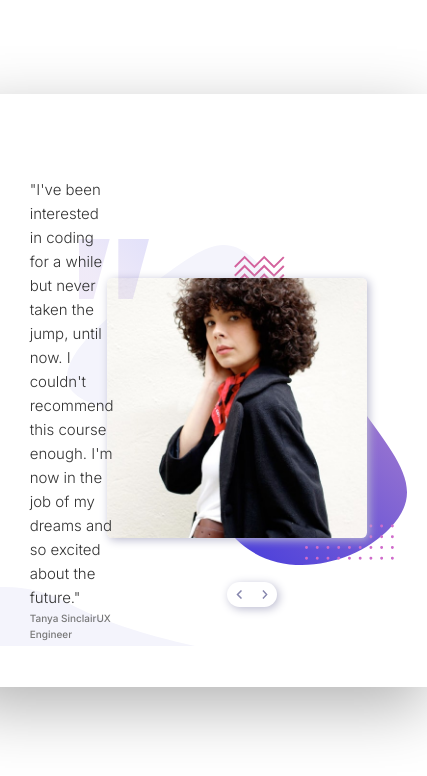
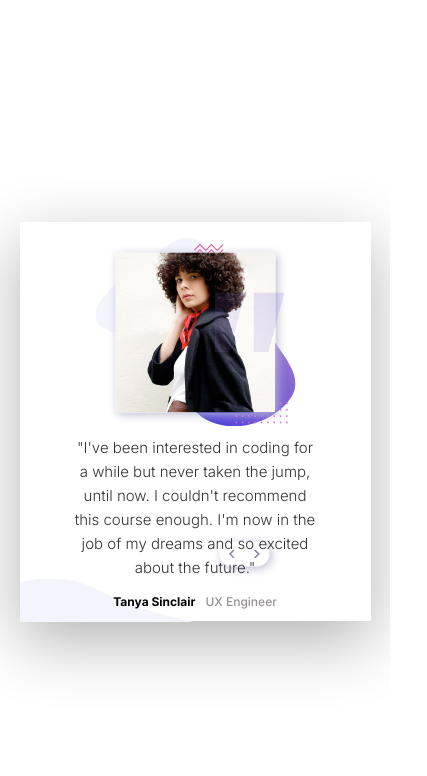
Before and after one commit to BradFabian/testimonialslider, a plain HTML site: page index.html in a window 390 px wide. Shown: the whole page, 427 px wide, since content can reach past the window. Drawn offline with Linux system fonts and the light colour scheme.

Commit message:
restructured the contianer and carousel divs

```diff
--- a/css/styles.css
+++ b/css/styles.css
@@ -55,10 +55,21 @@ The designs were created to the following widths:
 }
 
 html {
-  box-sizing: border-box;
   font-size: 62.5%;
 }
 body {
+  box-sizing: border-box;
+}
+
+a,
+button {
+  text-decoration: none;
+  cursor: pointer;
+  background-color: white;
+  border: none;
+}
+
+.container {
   font-family: "Inter", sans-serif;
   font-weight: 400;
   line-height: 1.6;
@@ -71,34 +82,28 @@ body {
   background-size: cover;
   background-repeat: no-repeat;
   min-height: 100vh;
-  display: flex;
-  justify-content: center;
-  align-items: center;
-  flex-direction: row;
-}
-
-a,
-button {
-  text-decoration: none;
-  cursor: pointer;
-  background-color: white;
-  border: none;
-}
-
-.container {
-  position: absolute;
+  width: 100%;
 }
 
 .carousel {
   box-shadow: var(--shadow-dark);
   margin: 0 auto;
+  width: 800px;
   max-width: 800px;
+  display: flex;
+  justify-content: center;
+  position: absolute;
+
+  top: 50%;
+  left: 50%;
+  transform: translate(-50%, -50%);
 }
 
-.carousel__testimonial {
+.carousel__testimonial__one,
+.carousel__testimonial__two {
   display: none;
   flex-direction: row;
-  max-width: 1448px;
+
   height: 70%;
   justify-content: center;
   align-items: center;
@@ -135,14 +140,29 @@ button {
   font-weight: 300;
   color: #333;
 }
+
+.carousel__content__name {
+  margin-top: 1em;
+  font-size: 1.2rem;
+  color: rgb(150, 146, 146);
+}
+
+.carousel__content__name span {
+  font-weight: 700;
+  margin-right: 10px;
+  color: black;
+}
+
 .carousel-actions {
-  position: relative;
+  z-index: 10;
+  position: absolute;
+  width: 50px;
   max-width: 50px;
   padding: 5px 6px;
   border-radius: 16px;
   box-shadow: 2px 2px 10px hsl(240deg 18% 77%);
   left: 57%;
-  bottom: 80px;
+  bottom: 55px;
   background-color: white;
   display: flex;
   justify-content: space-between;
@@ -154,8 +174,9 @@ button {
 /*260px*/
 .container__curve {
   z-index: 20;
-  position: relative;
-  bottom: 100px;
+  position: absolute;
+  bottom: -5px;
+  left: 0;
 }
 
 .container__curve__image {
@@ -165,12 +186,46 @@ button {
 
 .container__quote {
   z-index: 40;
-  position: relative;
-  left: 25%;
-  top: 145px;
+  position: absolute;
+  top: 70px;
+  left: 195px;
 }
 
 .container__quote__image {
   height: 60px;
   width: 70px;
 }
+
+/* iphone devices (ipads, phones, 768px and down) */
+@media only screen and (max-width: 600px) {
+  .carousel {
+    width: 80%;
+  }
+  .carousel__testimonial__one,
+  .carousel__testimonial__two {
+    flex-direction: column-reverse;
+    width: 100%;
+    height: 100%;
+    padding: 1em;
+  }
+
+  .carousel__content {
+    max-width: 75%;
+    text-align: center;
+    left: 0;
+  }
+
+  .carousel__image__container {
+    padding: 2em;
+  }
+
+  .carousel__image {
+    max-height: 160px;
+  }
+}
+
+@media only screen and (max-width: 768px) {
+  .carousel {
+    width: 90%;
+  }
+}
--- a/index.html
+++ b/index.html
@@ -13,10 +13,22 @@
     <div class="container">
 
         <div class="carousel">
+            <div class="carousel-actions">
+                <button class="btn" id="carousel__button__prev">
+                    <img class="carousel__button__prev__img" src="./images/icon-prev.svg" alt="prev button image">
+                </button>
+                <button class="btn" id="carousel__button__next">
+                    <img class="carousel__button__next__img" src="./images/icon-next.svg" alt="next btton image">
+                </button>
+            </div>
+            <span class="container__curve">
+                <img class="container__curve__image"src="./images/pattern-curve.svg" alt="">
+            </span>
             <span class="container__quote">
                 <img class="container__quote__image"src="./images/pattern-quotes.svg" alt="">
             </span>
-            <div class="carousel__testimonial active">
+
+            <div class="carousel__testimonial__one active">
                 <div class="carousel__content">
                     <p class="carousel__content__text">"I've been interested in coding for a while but never taken the jump, until now. I couldn't recommend this course enough. I'm now in the job of my dreams and so excited about the future."</p>
                     <p class="carousel__content__name"><span>Tanya Sinclair</span>UX Engineer</p>
@@ -25,7 +37,7 @@
                     <img src="./images/image-tanya.jpg" alt="" class="carousel__image">
                 </div>
             </div>
-            <div class="carousel__testimonial">
+            <div class="carousel__testimonial__two ">
                 <div class="carousel__content">
                     <p class="carousel__content__text">"If you want to lay the best foundation possible I'd recommend taking this course. The depth the instructors go into is incredible. I now feel so confident about starting up as a professional developer."</p>
                     <p class="carousel__content__name"><span>John Tarkpor</span> Junior Front-end Developer</p>
@@ -34,19 +46,9 @@
                     <img src="./images/image-john.jpg" alt="" class="carousel__image">
                 </div>
             </div>
-            <div class="carousel-actions">
-                <button class="btn" id="carousel__button__prev">
-                    <img class="carousel__button__prev__img" src="./images/icon-prev.svg" alt="prev button image">
-                </button>
-                <button class="btn" id="carousel__button__next">
-                    <img class="carousel__button__next__img" src="./images/icon-next.svg" alt="next btton image">
-                </button>
-            </div>
+
         </div>
 
-        <span class="container__curve">
-            <img class="container__curve__image"src="./images/pattern-curve.svg" alt="">
-        </span>
     </div>
 </body>
 </html>
```
